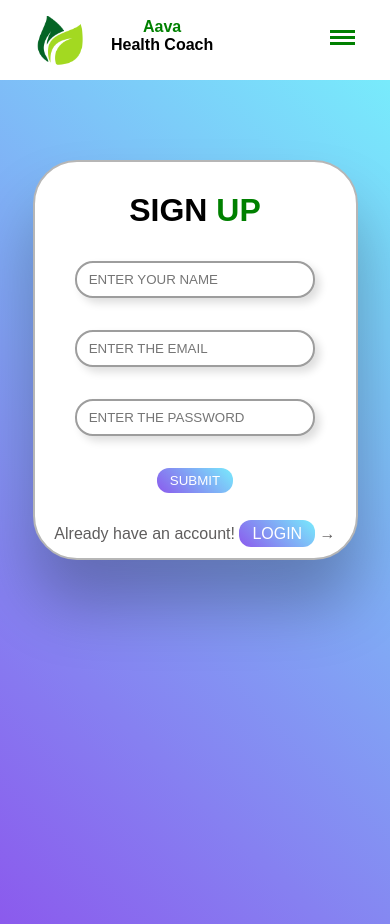
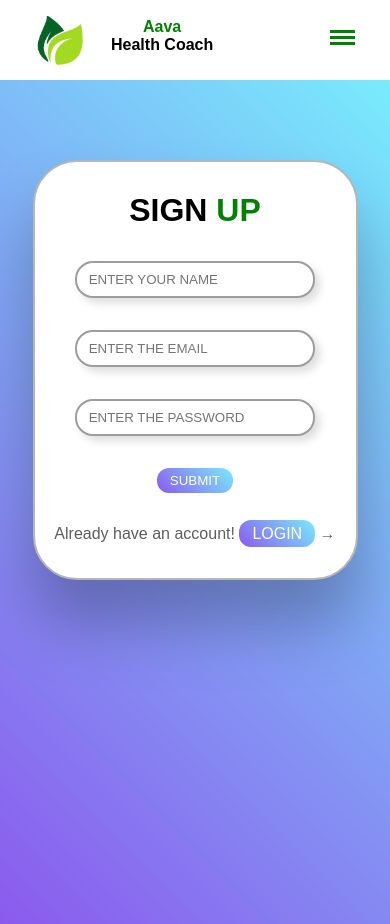
Before and after one commit to rahulrana701/Dietician, a React (Create React App) app: page /signup in a window 390 px wide. Built offline with nearby package versions, Linux system fonts and the light colour scheme; no server answers; a web font is replaced by a local one.

Commit message:
minor fixed

```diff
--- a/src/styles/signup.css
+++ b/src/styles/signup.css
@@ -107,5 +107,6 @@
 
     .signupform form {
         width: 325px;
+        height: 420px;
     }
 }
```
